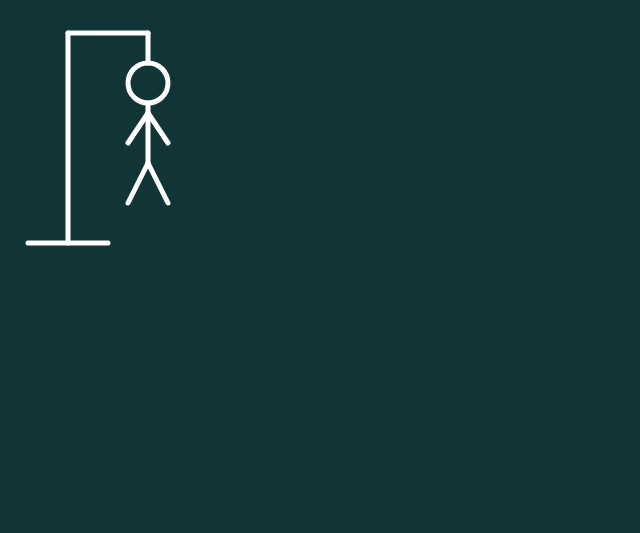
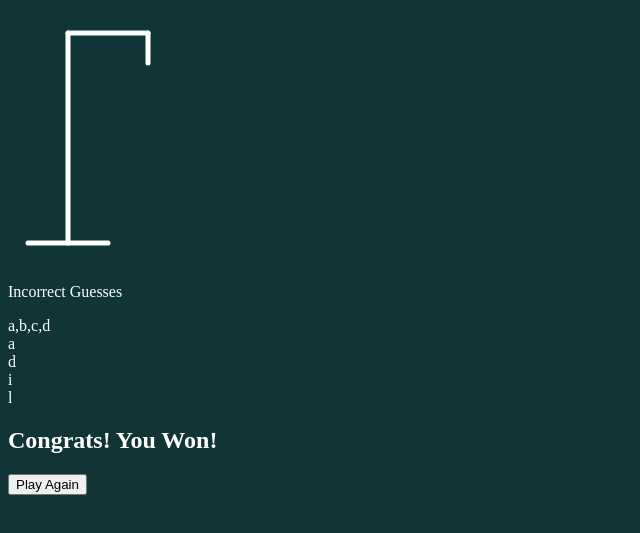
Before and after one commit to MuhammadAli7896/HTML-CSS-JS-Projects, a plain HTML site: page Project_7/index.html in a window 1280 px wide. Shown: the part 101-634 px from the top of the page, without its empty margins (0-640 px from the left). Drawn offline with Linux system fonts and the light colour scheme.

Commit message:
Project 7 is in progress

```diff
--- a/Project_7/index.html
+++ b/Project_7/index.html
@@ -25,14 +25,39 @@
             <!-- Hangman Head -->
             <circle cx="140" cy="70" r="20" class="hangman-part"/>
             <!-- Hangman Core -->
-            <line x1="140" y1="90" x2="140" y2="150" class="hangman-part" />
+            <line x1="140" y1="90" x2="140" y2="150" class="hangman-part"/>
             <!-- Hangman Arms-->
-            <line x1="140" y1="100" x2="120" y2="130" class="hangman-part" />
-            <line x1="140" y1="100" x2="160" y2="130" class="hangman-part" />
+            <line x1="140" y1="100" x2="120" y2="130" class="hangman-part"/>
+            <line x1="140" y1="100" x2="160" y2="130" class="hangman-part"/>
             <!-- Hangman Legs -->
-            <line x1="140" y1="150" x2="120" y2="190" class="hangman-part" />
-            <line x1="140" y1="150" x2="160" y2="190" class="hangman-part" />
+            <line x1="140" y1="150" x2="120" y2="190" class="hangman-part"/>
+            <line x1="140" y1="150" x2="160" y2="190" class="hangman-part"/>
         </svg>
+        <!-- Container for Incorrect Guesses -->
+        <div class="incorrect-guesses-container">
+            <!-- Use JS to add incorrect leeters here -->
+            <div id="incorrect-letters">
+                <p>Incorrect Guesses</p>
+                <span>a,b,c,d</span>
+            </div>
+        </div>
+        <!-- This is the main word the player wants to guess -->
+        <div class="word" id="word">
+            <div class="letter">a</div>
+            <div class="letter">d</div>
+            <div class="letter">i</div>
+            <div class="letter">l</div>
+        </div>
+    </div>
+
+    <!-- Game Over Container -->
+    <div class="gameover-container" id="gameover-container">
+        <div class="popup">
+            <!-- message to display when game is finished -->
+            <h2 id="gameover-message">Congrats! You Won!</h2>
+            <!-- button to restart the game -->
+            <button id="play-btn">Play Again</button>
+        </div>
     </div>
 
 
--- a/Project_7/style.css
+++ b/Project_7/style.css
@@ -9,3 +9,7 @@ body {
     stroke-width: 5px;
     stroke-linecap: round;
 }
+
+.hangman-part {
+    display: none;
+}
```
